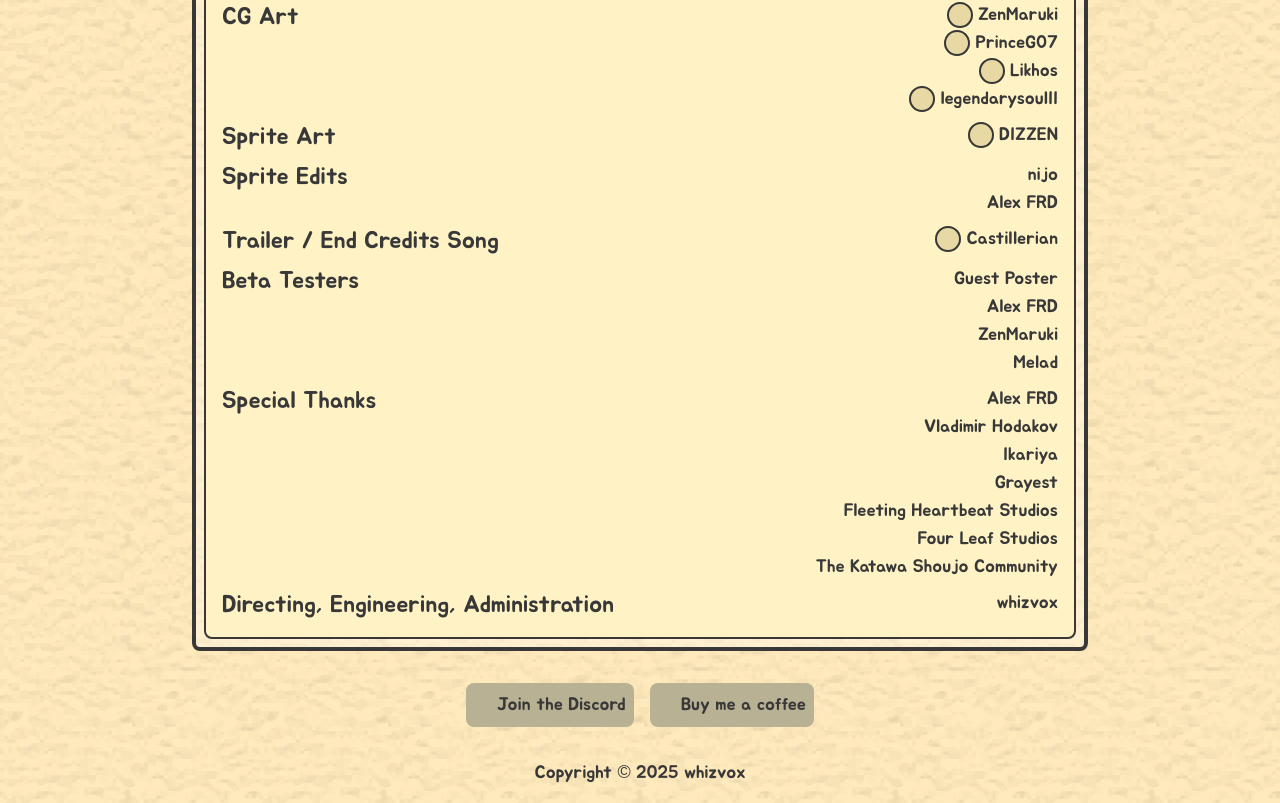
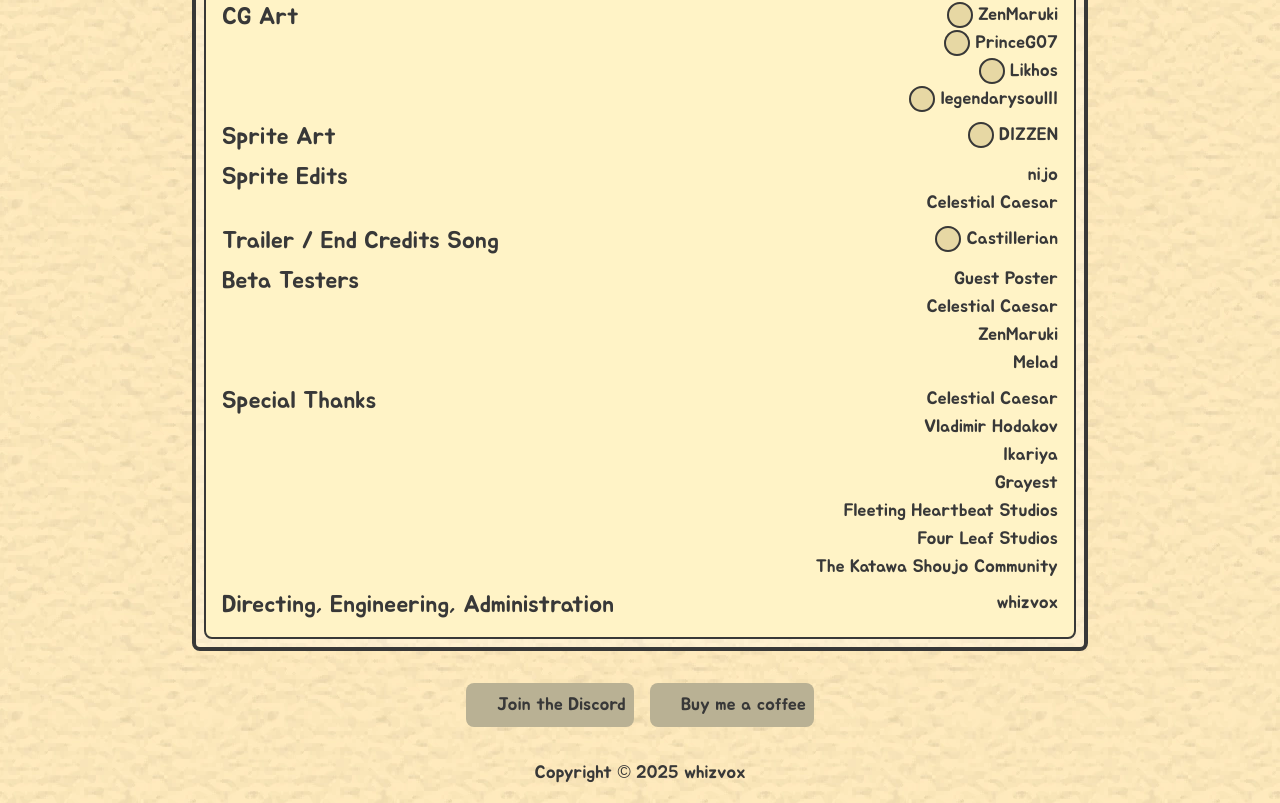
Before and after one commit to whizvox/sisterhood-web, a Vue app: page / in a window 1280 px wide. Shown: the part 5041-5844 px from the top of the page. Built offline with nearby package versions, Linux system fonts and the light colour scheme; some icons are missing.

Commit message:
Update credits

```diff
--- a/src/components/HomeCredits.vue
+++ b/src/components/HomeCredits.vue
@@ -33,7 +33,7 @@ import YoutubeIcon from './icons/YoutubeIcon.vue';
             <h3>Sprite Edits</h3>
             <div class="names">
                 <div>nijo</div>
-                <div>Alex FRD</div>
+                <div>Celestial Caesar</div>
             </div>
         </div>
         <div class="category">
@@ -46,7 +46,7 @@ import YoutubeIcon from './icons/YoutubeIcon.vue';
             <h3>Beta Testers</h3>
             <div class="names">
                 <div>Guest Poster</div>
-                <div>Alex FRD</div>
+                <div>Celestial Caesar</div>
                 <div>ZenMaruki</div>
                 <div>Melad</div>
             </div>
@@ -54,7 +54,7 @@ import YoutubeIcon from './icons/YoutubeIcon.vue';
         <div class="category">
             <h3>Special Thanks</h3>
             <div class="names">
-                <div>Alex FRD</div>
+                <div>Celestial Caesar</div>
                 <div>Vladimir Hodakov</div>
                 <div>Ikariya</div>
                 <div>Grayest</div>
```
